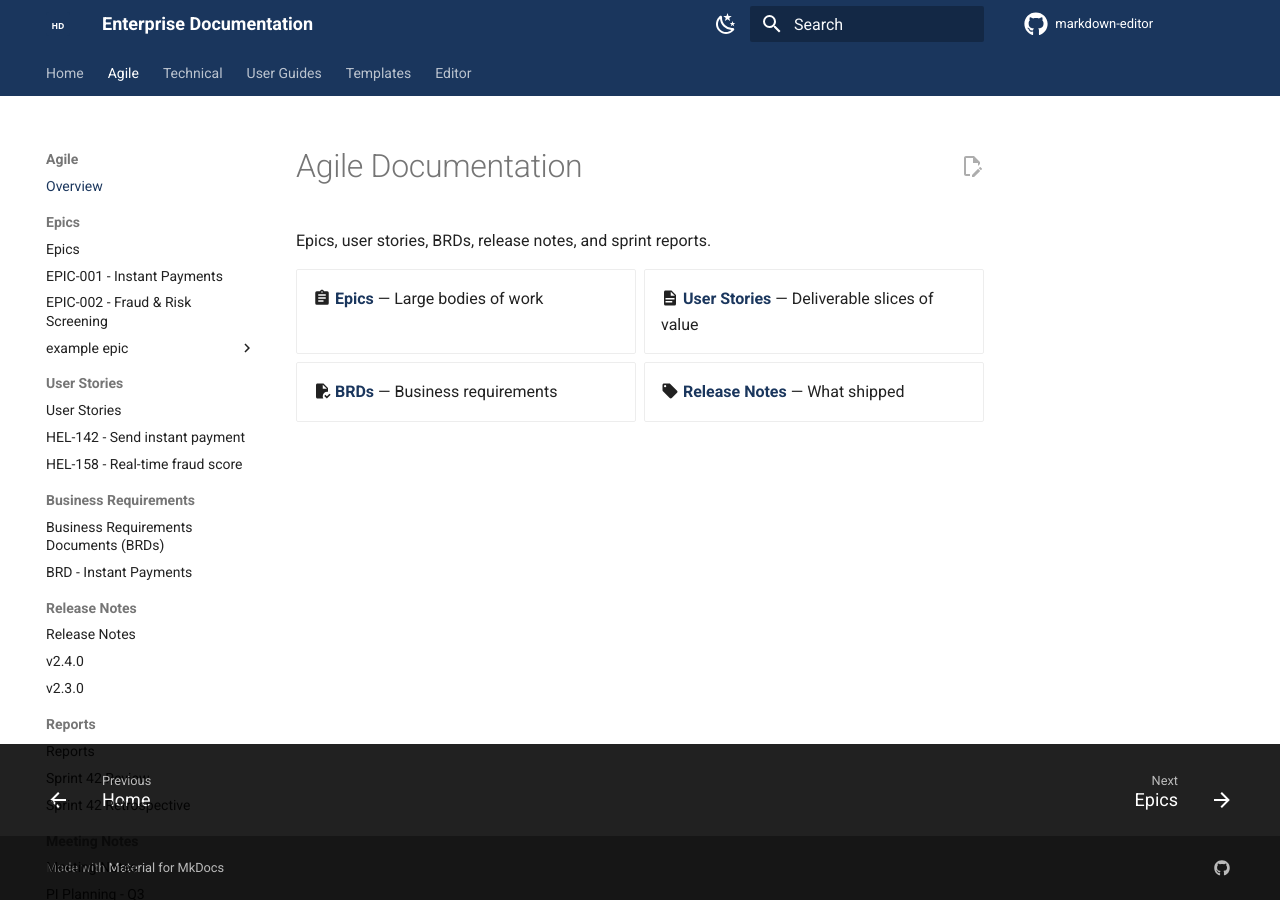
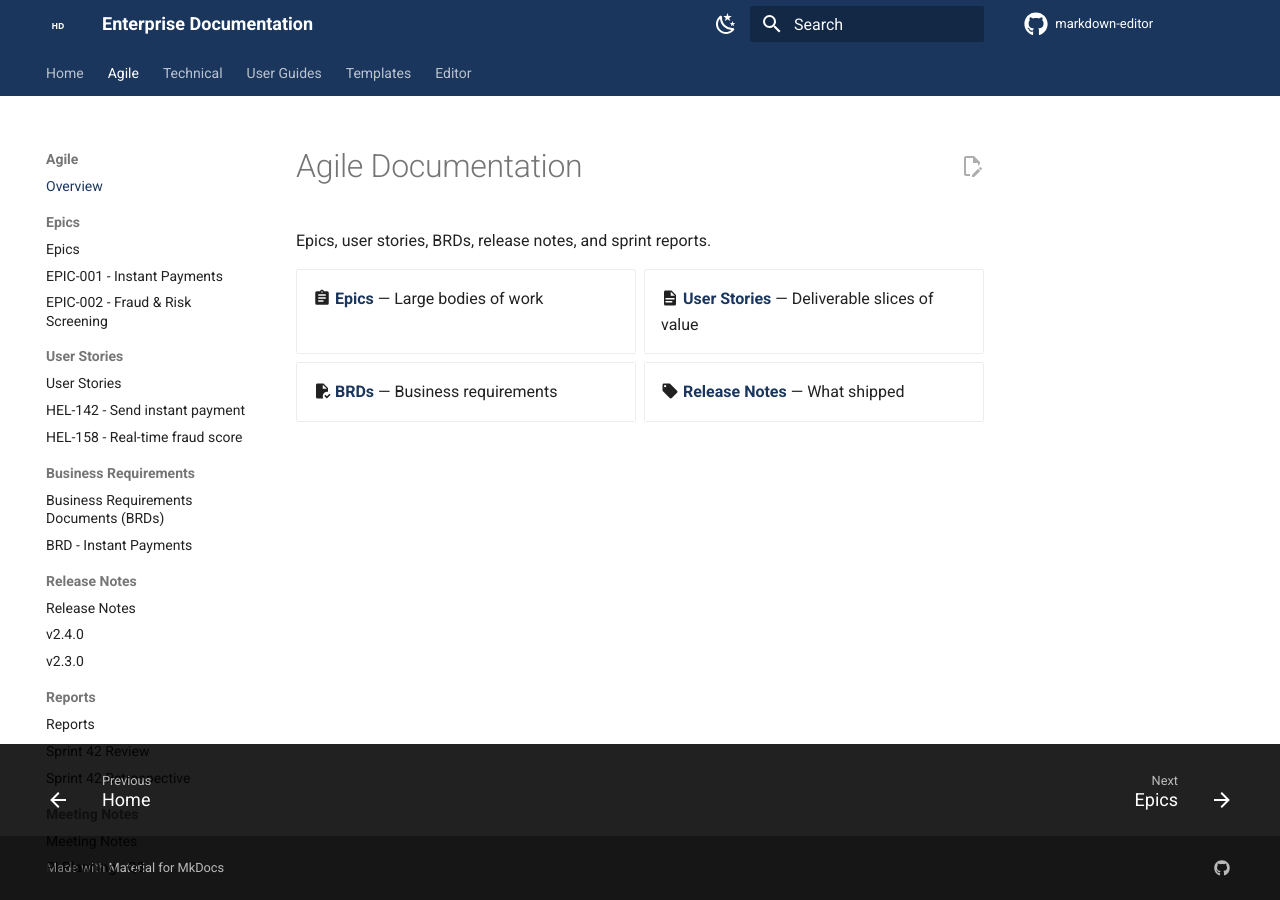
Before and after one commit to carloscuxin/markdown-editor, an MkDocs documentation site: the page built from docs/agile/index.md, in a window 1280 px wide. Built offline with MkDocs 1.6.1 and Material for MkDocs 9.7.7, drawn with Linux system fonts in a browser that asks for light colours; comment, search, counter and statistics services are not loaded.

Commit message:
fix: elimina entrada de nav de prueba que apuntaba a un .md inexistente
agile/epics/example.md nunca se creó, y --strict falla si el nav
referencia un archivo que no existe en docs/.

Co-Authored-By: Claude Sonnet 5 <noreply@anthropic.com>

```diff
--- a/mkdocs.yml
+++ b/mkdocs.yml
@@ -112,8 +112,6 @@ nav:
           - agile/epics/index.md
           - EPIC-001 - Instant Payments: agile/epics/epic-001-instant-payments.md
           - EPIC-002 - Fraud & Risk Screening: agile/epics/epic-002-fraud-risk-screening.md
-          - example epic:
-              - epic test: agile/epics/example.md
       - User Stories:
           - agile/stories/index.md
           - HEL-142 - Send instant payment: agile/stories/hel-142-send-instant-payment.md
```
